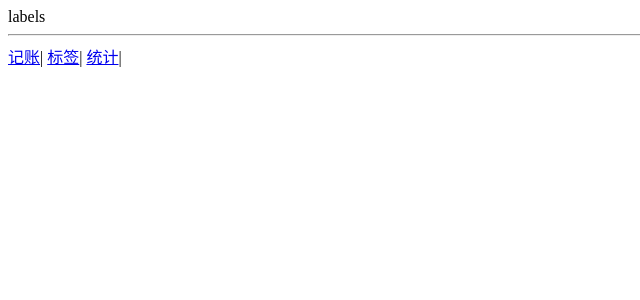
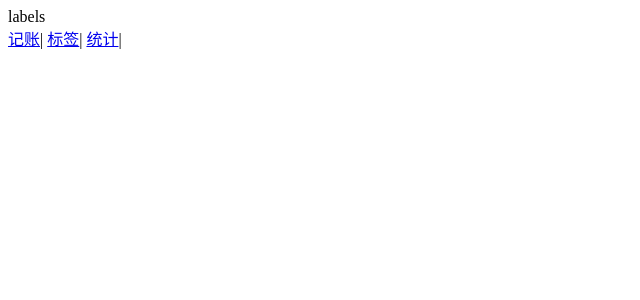
Before and after one commit to lnn520/money, a Vue app: page /#/labels in a window 1280 px wide. Shown: the top 300 px of the page, without its empty margins (0-640 px from the left). Built offline with nearby package versions, Linux system fonts and the light colour scheme.

Commit message:
引入全局组件

```diff
--- a/src/App.vue
+++ b/src/App.vue
@@ -1,10 +1,6 @@
 <template>
   <div>
-    <router-view></router-view>
-    <hr>
-    <router-link to="/money">记账</router-link>|
-    <router-link to="/labels">标签</router-link>|
-    <router-link to="/statistics">统计</router-link>|
+    <router-view/>
   </div>
 
 
--- /dev/null
+++ b/src/components/Nav.vue
@@ -0,0 +1,17 @@
+<template>
+  <div>
+    <router-link to="/money">记账</router-link>|
+    <router-link to="/labels">标签</router-link>|
+    <router-link to="/statistics">统计</router-link>|
+  </div>
+</template>
+
+<script>
+export default {
+name: "Nav"
+}
+</script>
+
+<style scoped>
+
+</style>
--- a/src/main.ts
+++ b/src/main.ts
@@ -3,9 +3,10 @@
 import './registerServiceWorker';
 import router from './router';
 import store from './store';
+import Nav from '@/components/Nav.vue';
 
 Vue.config.productionTip = false;
-
+Vue.component('Nav', Nav);
 new Vue({
     router,
     store,
--- a/src/views/Labels.vue
+++ b/src/views/Labels.vue
@@ -1,10 +1,13 @@
 <template>
-<div>labels</div>
+<div>labels
+<Nav/></div>
 </template>
 
 <script lang="ts">
+
 export default {
-name: "Labels"
+name: "Labels",
+
 }
 </script>
 
--- a/src/views/Money.vue
+++ b/src/views/Money.vue
@@ -1,10 +1,15 @@
 <template>
-<div>money</div>
+<div>
+  money.vue
+  <Nav/>
+</div>
 </template>
 
 <script lang="ts">
+
 export default {
-name: "Money"
+name: "Money",
+
 }
 </script>
 
--- a/src/views/Statistics.vue
+++ b/src/views/Statistics.vue
@@ -1,10 +1,11 @@
 <template>
-<div>static</div>
+<div>static
+<Nav/></div>
 </template>
 
 <script lang="ts">
 export default {
-name: "Statistics"
+name: "Statistics",
 }
 </script>
 
```
